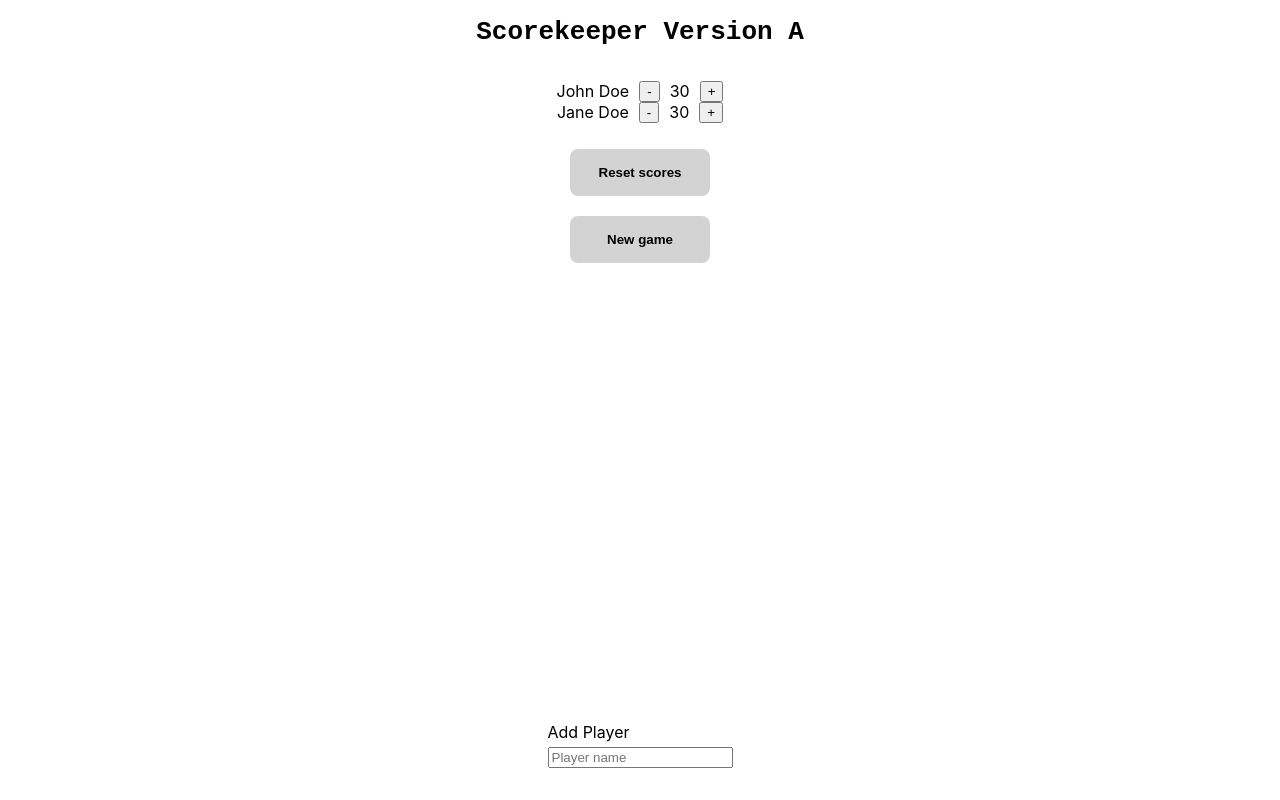
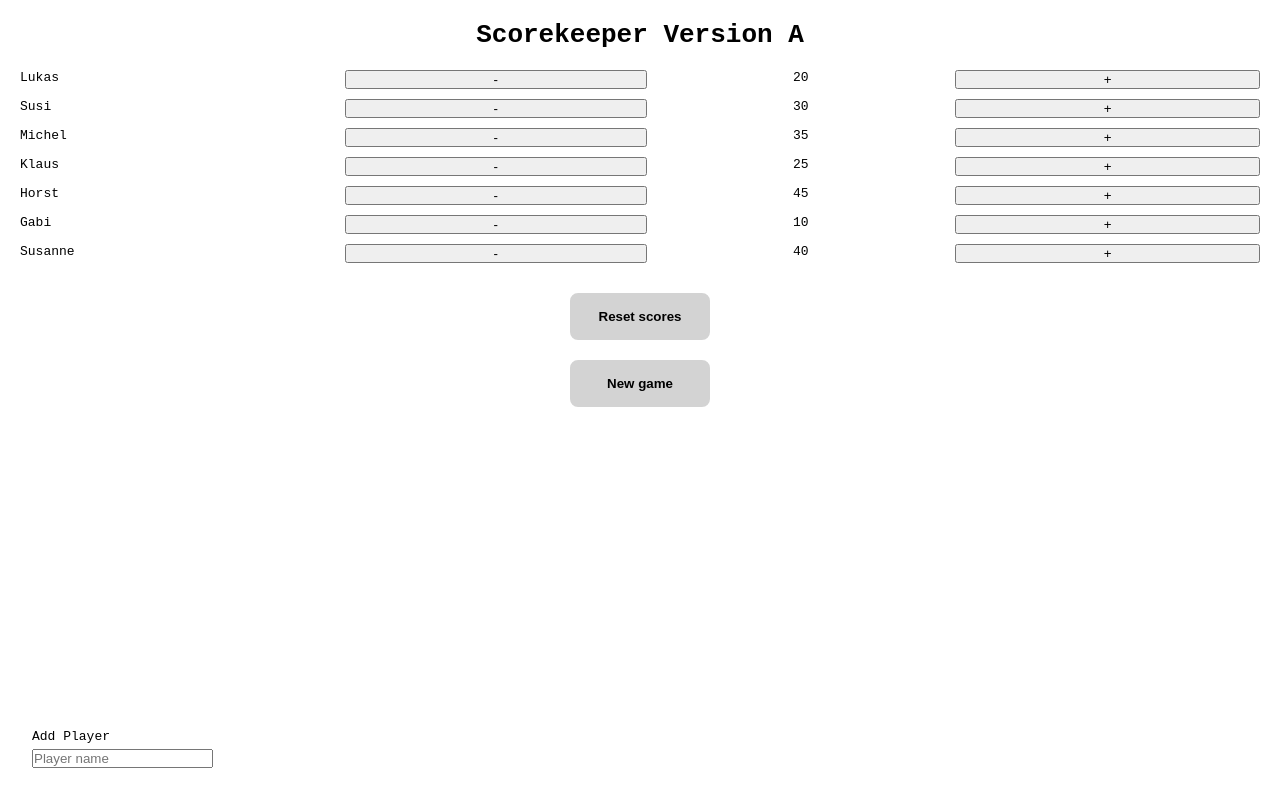
Before and after one commit to bensle/scorekeeper-app, a React (Create React App) app: page / in a window 1280 px wide. Built offline with nearby package versions, Linux system fonts and the light colour scheme.

Commit message:
Add player array

```diff
--- a/src/App.css
+++ b/src/App.css
@@ -1,11 +1,3 @@
 .App {
   display: grid;
-  /* gap: 20px; */
-  margin: 0;
-  padding: 0;
-  justify-items: center;
 }
-
-ul {
-  padding: 0;
-}
--- a/src/App.js
+++ b/src/App.js
@@ -1,4 +1,5 @@
 import './App.css';
+import { Playerdata } from './Playerdata';
 import Button from './Button';
 import Heading from './Heading';
 import Player from './Player';
@@ -8,9 +9,13 @@ function App() {
   return (
     <div className="App">
       <Heading />
-      <ul>
-        <Player text="John Doe" score={30} />
-        <Player text="Jane Doe" score={30} />
+      {/* eslint-disable */}
+      <ul className="Player__list" role="list">
+        {Playerdata.map((singlePlayer) => (
+          <Player key={singlePlayer.id} singlePlayer={singlePlayer} />
+        ))}
+        {/* <Player text="John Doe" score={30} />
+        <Player text="Jane Doe" score={30} /> */}
       </ul>
       <Button text="Reset scores" />
       <Button text="New game" />
--- a/src/Heading.css
+++ b/src/Heading.css
@@ -1,4 +1,4 @@
 .Heading {
-  font-family: monospace;
   text-align: center;
+  margin: 20px;
 }
--- a/src/Player.css
+++ b/src/Player.css
@@ -1,6 +1,18 @@
+.Player__list {
+  display: grid;
+  list-style: none;
+  gap: 10px;
+  margin: 0 20px 20px 20px;
+}
 .Player {
-  display: flex;
-  list-style: none;
-  justify-content: center;
-  gap: 10px;
+  display: grid;
+  grid-auto-flow: column;
 }
+
+/* wenn Player ohne feste breit  -> buttons unterschiedliche Größe?! */
+.Player__name {
+  width: 2rem;
+}
+.Player__score {
+  text-align: center;
+}
--- a/src/Player.js
+++ b/src/Player.js
@@ -1,9 +1,11 @@
 import './Player.css';
-export default function Player({ text, score }) {
+export default function Player({ singlePlayer }) {
   return (
     <li className="Player">
-      <span className="player__name">{text}</span> <button>-</button> {score}
-      <button>+</button>
+      <span className="Player__name">{singlePlayer.name}</span>
+      <button className="Player__button">-</button>
+      <span className="Player__score">{singlePlayer.score}</span>
+      <button className="Player__button">+</button>
     </li>
   );
 }
@@ -13,3 +15,5 @@ export default function Player({ text, score }) {
 //   <h2 className="playerscore">{score}</h2>
 //   <button className="subtractbutton">-</button>
 // </section>
+
+// {/* <span className="player__name">{text}</span> */}
--- /dev/null
+++ b/src/Playerdata.js
@@ -0,0 +1,51 @@
+export const Playerdata = [
+  {
+    id: 0,
+    name: 'Lukas',
+    played: 2,
+    score: 20,
+    highscore: 80,
+  },
+  {
+    id: 1,
+    name: 'Susi',
+    played: 5,
+    score: 30,
+    highscore: 40,
+  },
+  {
+    id: 2,
+    name: 'Michel',
+    played: 2,
+    score: 35,
+    highscore: 30,
+  },
+  {
+    id: 3,
+    name: 'Klaus',
+    played: 6,
+    score: 25,
+    highscore: 120,
+  },
+  {
+    id: 4,
+    name: 'Horst',
+    played: 2,
+    score: 45,
+    highscore: 80,
+  },
+  {
+    id: 5,
+    name: 'Gabi',
+    played: 5,
+    score: 10,
+    highscore: 110,
+  },
+  {
+    id: 6,
+    name: 'Susanne',
+    played: 3,
+    score: 40,
+    highscore: 80,
+  },
+];
--- a/src/index.css
+++ b/src/index.css
@@ -1,10 +1,11 @@
-body {
+* {
+  box-sizing: border-box;
   margin: 0;
   padding: 0;
-  height: 100vh;
-  font-family: -apple-system, BlinkMacSystemFont, 'Segoe UI', 'Roboto', 'Oxygen',
-    'Ubuntu', 'Cantarell', 'Fira Sans', 'Droid Sans', 'Helvetica Neue',
-    sans-serif;
+}
+body {
+  /* height: 100vh; */
+  font-family: monospace;
   -webkit-font-smoothing: antialiased;
   -moz-osx-font-smoothing: grayscale;
 }
```
